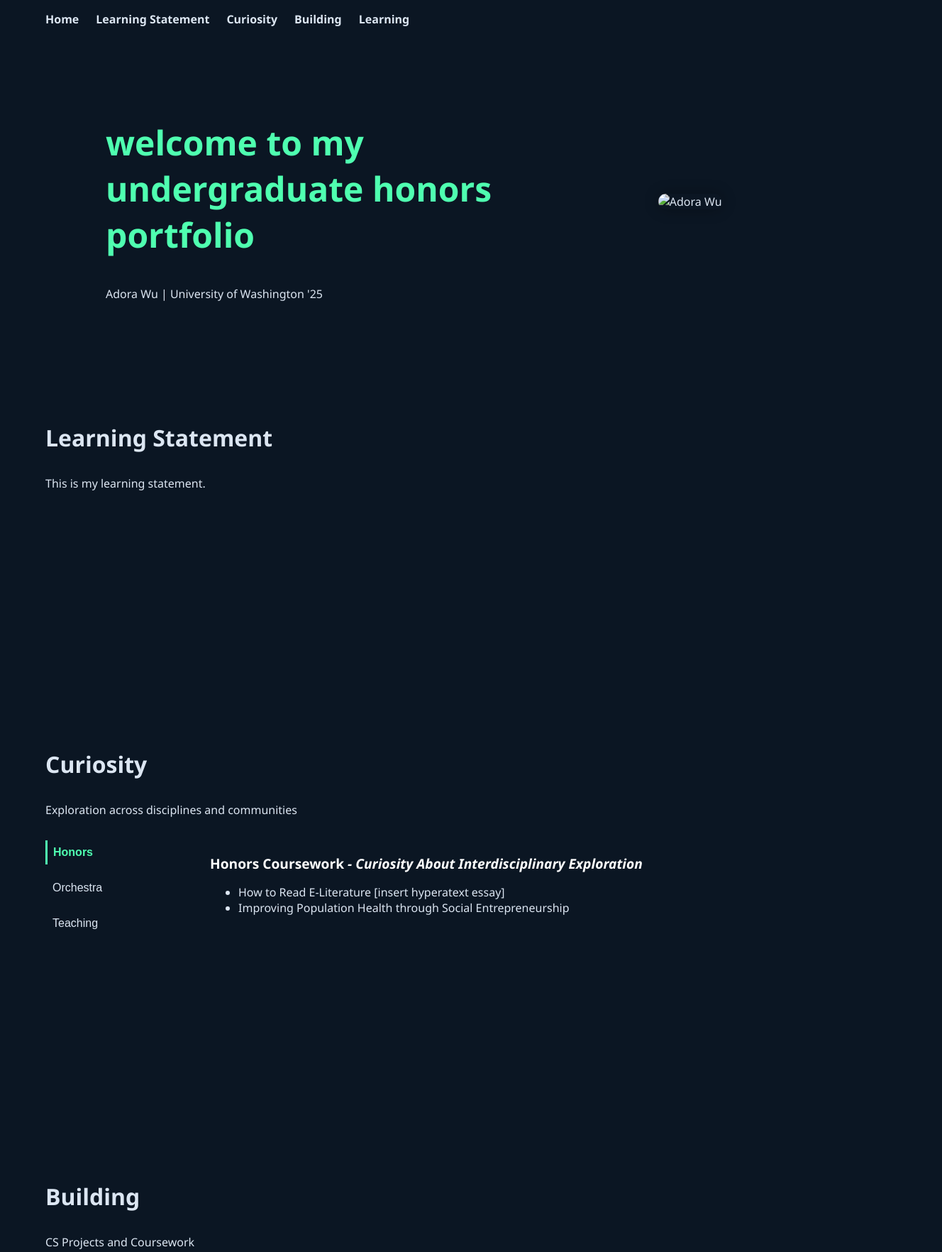
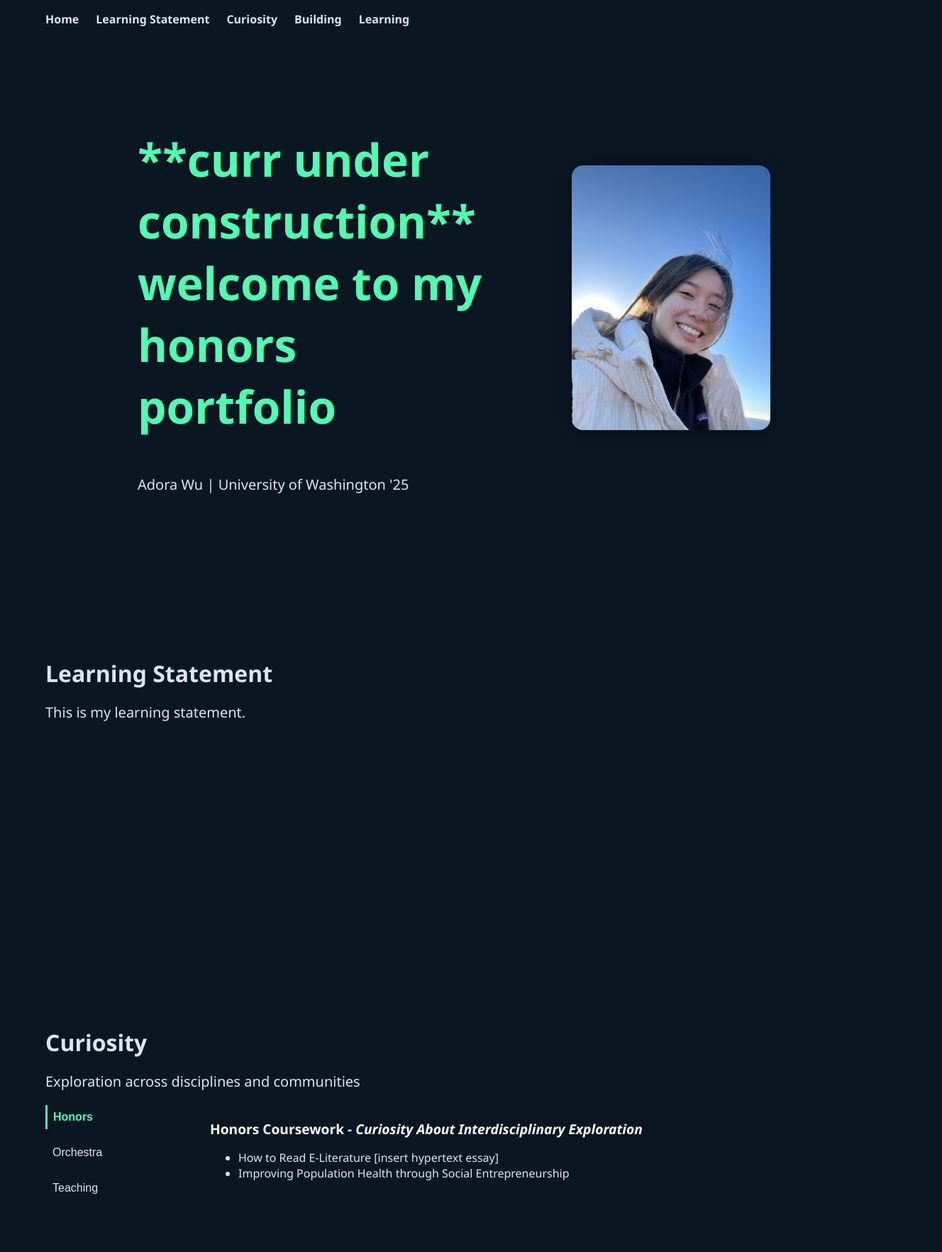
Before and after one commit to adorabellevue/adorabellevue.github.io, a plain HTML site: page index.html in a window 1280 px wide. Shown: the top 1764 px of the page at 71% size, 1328 px wide, since content can reach past the window. Drawn offline with Linux system fonts and the light colour scheme.

Commit message:
under construction

```diff
--- a/index.html
+++ b/index.html
@@ -20,7 +20,7 @@
   <section id="home" class="section-home">
     <div class="home-container">
       <div class="home-text">
-        <h1>welcome to my undergraduate honors portfolio</h1>
+        <h1>**curr under construction** welcome to my honors portfolio</h1>
         <p>Adora Wu | University of Washington '25</p>
       </div>
       <div class="home-image">
@@ -47,13 +47,13 @@
         <div id="honors" class="curiosity-pane" style="display: block;">
           <h3>Honors Coursework <i>- Curiosity About Interdisciplinary Exploration</i></h3>
           <ul>
-            <li>How to Read E-Literature [insert hyperatext essay]</li>
+            <li>How to Read E-Literature [insert hypertext essay]</li>
             <li>Improving Population Health through Social Entrepreneurship</li>
           </ul>
         </div>
         <div id="orchestra" class="curiosity-pane">
           <h3>Orchestra <i>- Curiosity About Creativity</i></h3>
-          <p>Being a violinist in the UW Symphony Orchestra under Dr. Rahbee has been an absolutely incredible experience! Click on the links below to watch some of my favorite 2024-2025 performances.</p>
+          <p>Being a violinist in the UW Symphony Orchestra under Dr. Rahbee has been an absolutely incredible experience! Click on the YouTube links below to watch some of my favorite 2024-2025 performances.</p>
           <li><a class="orchestra-link" href="https://youtu.be/gfFdNoXpltA?si=9IwBbQzkIDWhdhbY" target=_blank>Beethoven Symphony No. 5</a></li>
           <li><a class="orchestra-link" href="https://youtu.be/iEXAt7ZjDhs?si=1sZTCPF_kVM3VzhC" target=_blank>The Haydn Experiene II</a></li>
           <li><a class="orchestra-link" href="https://youtu.be/YxypP_lbYRI?si=rxXn0-9vyIkRIaES" target=_blank>Mendelssohn Symphony No. 3</a></li>
@@ -71,7 +71,7 @@
   <!-- Building-->
   <section id="building" class="section">
     <h2>Building</h2>
-    <p>CS Projects and Coursework</p>
+    <p>Projects and CS Coursework</p>
     <div class="project-buttons">
       <button class="project-class active" onclick="switchTab(event, 'project1', 'project-class', 'project-pane')">MindMapper</button>
       <button class="project-class" onclick="switchTab(event, 'project2', 'project-class', 'project-pane')">HintCode</button>
@@ -83,17 +83,12 @@
     </div>
     <div id="project1" class="project-pane" style="display: block;">
       <h3>MindMapper</h3>
-      <p>A minimal web app that turns natural language prompts into visual, interactive mind maps using Gemini AI. Built with Next.js and React.js.</p>
+      <p>A web app that turns text prompts into visual, interactive mind maps using Gemini AI. Built with React and Next.js.</p>
       <img src="images/mindmapper.png" alt="MindMapper" class="project-image"/>
     </div>
     <div id="project2" class="project-pane">
       <h3>HintCode <span class="project-detail">-- CSE403 Software Engineering</span></h3>
-      <p>A Chrome extension that generates hints for LeetCode problems, powered by Gemini AI.</p>
-      <a href="https://github.com/RHP1174/HintCode"
-        target="_blank"
-        title="GitHub">
-        GitHub
-      </a>
+      <p>A Chrome extension that generates hints for LeetCode problems, powered by Gemini AI. Built with React and Node.js.</p>
       <img src="images/hintcode.jpg" alt="HintCode" class="project-image"/>
     </div>
     <div id="project3" class="project-pane">
--- a/styles.css
+++ b/styles.css
@@ -7,9 +7,9 @@ body {
 }
 .section {
   padding: 4rem;
-  margin-bottom: 12rem;
-  display: flex;
-  flex-direction: column;
+  width: 100%;
+  max-width: 1200px;
+  margin-bottom: 16rem;
 }
 .section-home {
   padding: 4rem 2rem;
@@ -20,7 +20,7 @@ body {
   justify-content: center;
 }
 h1 {
-  font-size: 3rem;
+  font-size: 4rem;
   color: #4fffb0;
 }
 h2 {
@@ -31,6 +31,9 @@ h3 {
   font-size: 1.2rem;
   color: #ffffff;
   margin-bottom: 0.5rem;
+}
+p {
+  font-size: 1.25rem;
 }
 
 /* nav bar */
@@ -68,18 +71,16 @@ h3 {
   gap: 2rem;
   align-items: center;
   flex-wrap: wrap;
+  margin-bottom: 56px;
 }
 .home-text {
   flex: 2;
-  width: 700px;
-}
-.home-image {
-  flex: 1;
-  min-width: 250px;
-  text-align: center;
+  width: 100%;
+  max-width: 500px;
+  margin-right: 80px;
 }
 .home-image img {
-  width: 300px;
+  width: 280px;
   height: auto;
   border-radius: 1rem;
   box-shadow: 0 0 20px rgba(0,0,0,0.3);
@@ -120,6 +121,7 @@ h3 {
 }
 .curiosity-content {
   flex: 1;
+  max-width: 800px;
 }
 .curiosity-pane {
   display: none;
@@ -162,8 +164,8 @@ h3 {
 }
 .project-image {
   margin-top: 1rem;
-  max-width: 600px;
-  height: auto;
+  width: 100%;
+  max-width: 800px;
   border-radius: 0.75rem;
   box-shadow: 0 0 12px rgba(0, 0, 0, 0.2);
 }
```
Also changed, not shown: images/adora.jpg (added).
